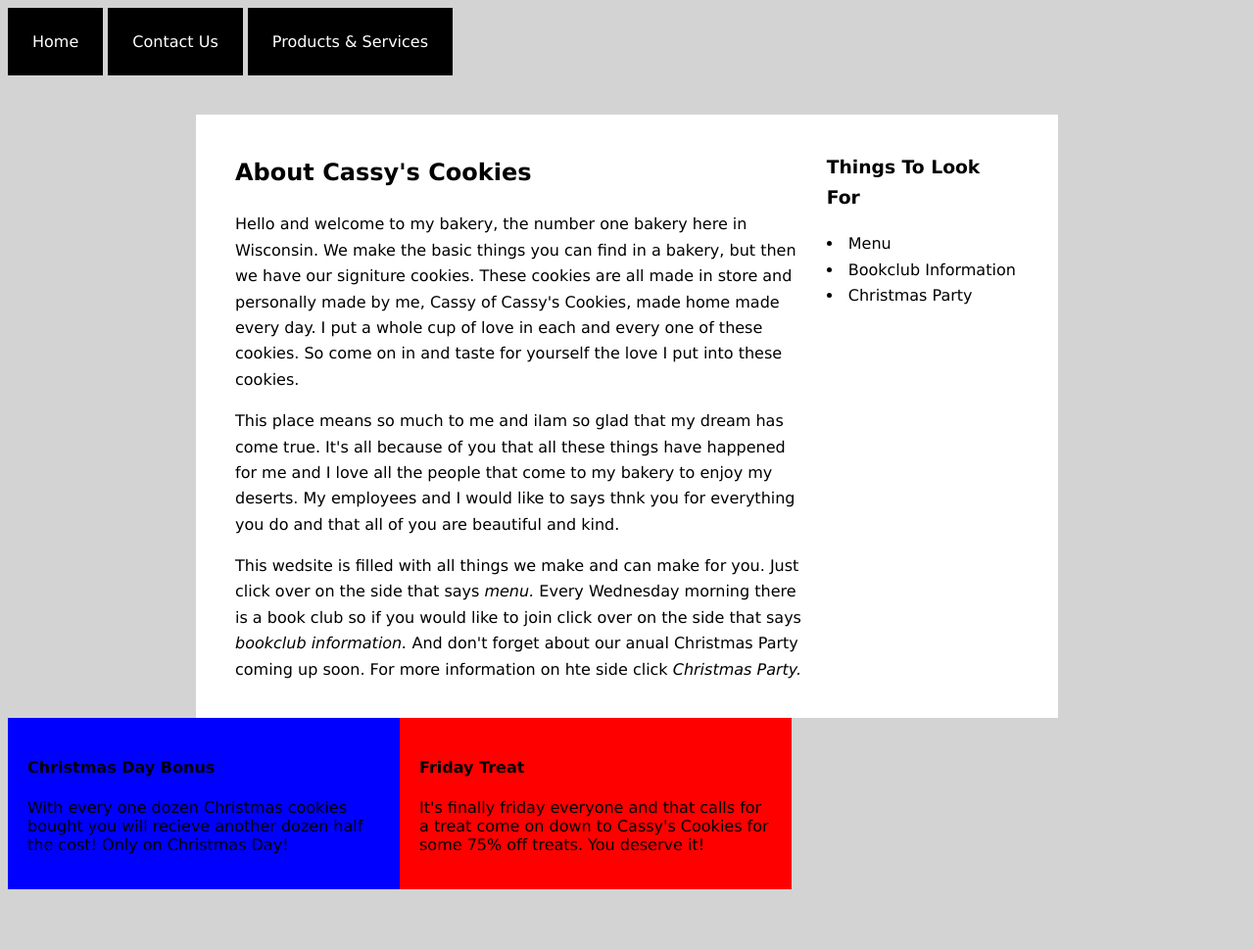
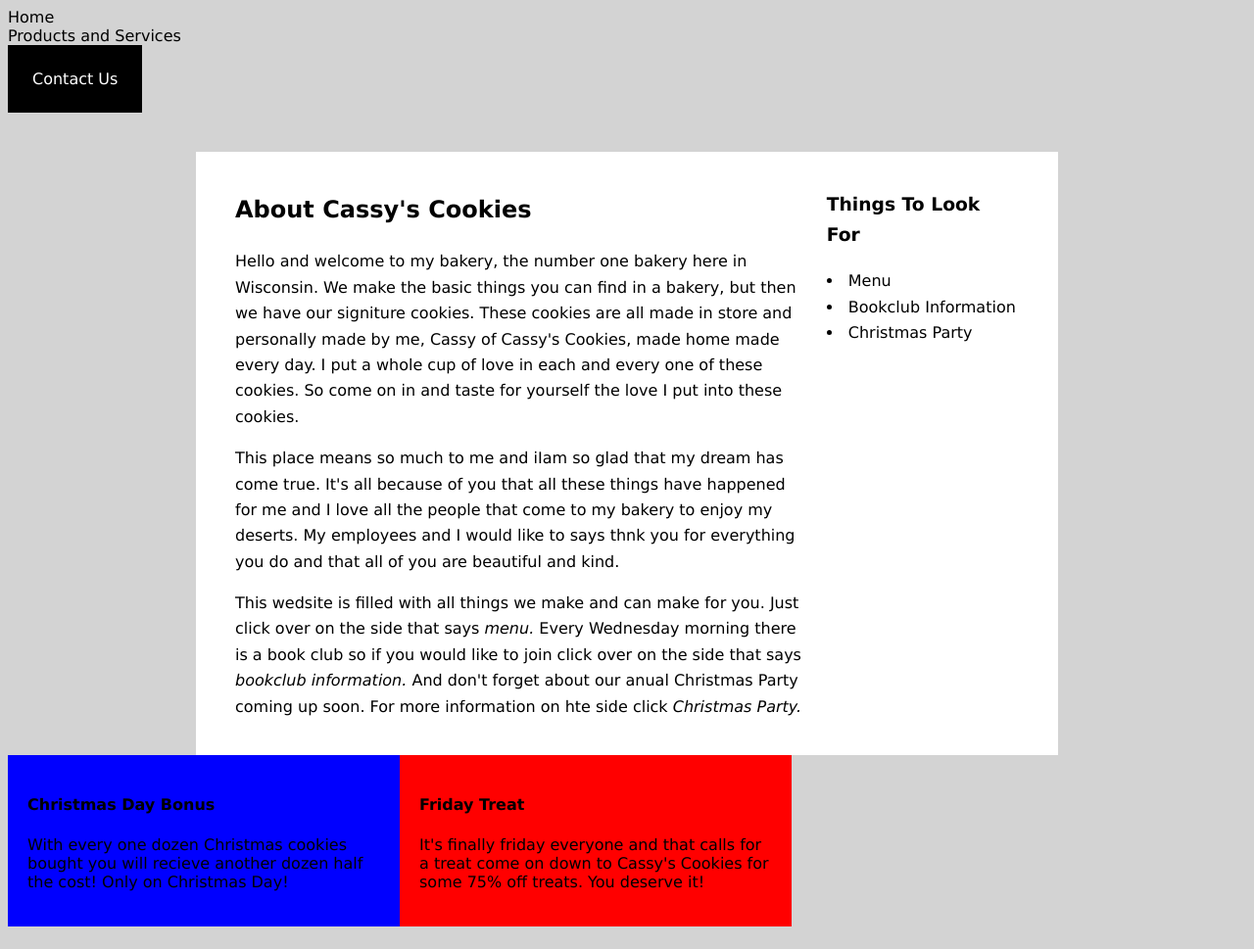
Before and after one commit to Rahmlowc/CassysCookies, a plain HTML site: page mainpage.html in a window 1280 px wide. Shown: the whole page at 98% size. Before the commit the page ends 936 px from the top, so only its background shows below. Drawn offline with Linux system fonts and the light colour scheme.

Commit message:
Update mainpage.html
added info

```diff
--- a/mainpage.html
+++ b/mainpage.html
@@ -8,11 +8,11 @@
 
   <body>
 
-    <nav>
-      <a href="mainpage.html">Home</a>
-      <a href="#">Contact Us</a>
-      <a href="#">Products & Services</a>
-    </nav>
+    <div class="menu-layout">
+      <div class="menu-item">Home</div>
+      <div class="menu-item">Products and Services</div>
+      <div class="menu-item"><a href="contact_us.html">Contact Us</a></div>
+    </div>
 
     <div class="column-layout">
       <div class="main-column">
@@ -23,6 +23,9 @@
       </div>
 
       <div class="sidebar-one">
+        <div class="logo">
+          <link href="onlinelogomaker.com/logomaker/?project=56055086">
+        </div>
       <h3>Things To Look For</h3>
       <li>Menu</li>
       <li>Bookclub Information</li>
```
